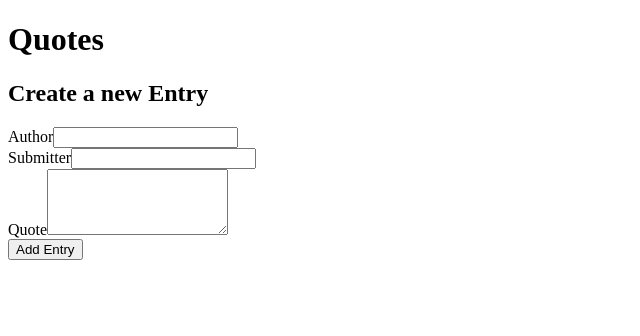
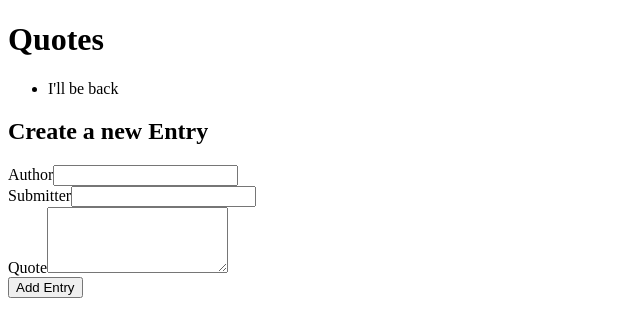
Before and after one commit to Joelmukono/Quotes, an Angular app: page / in a window 1280 px wide. Shown: the top 336 px of the page, without its empty margins (0-640 px from the left). Built offline with nearby package versions, Linux system fonts and the light colour scheme.

Commit message:
loop through quotes in template

```diff
--- a/src/app/quotes/quotes.component.html
+++ b/src/app/quotes/quotes.component.html
@@ -1,6 +1,9 @@
 <h1>Quotes</h1>
 
+<ul *ngFor="let mQuote of newQuotes">
+        <li>{{ mQuote.quote}}</li>
 
+    </ul>
 
 
 <app-quote-form (addEntry)="addNewQuote($event)"></app-quote-form>
```
